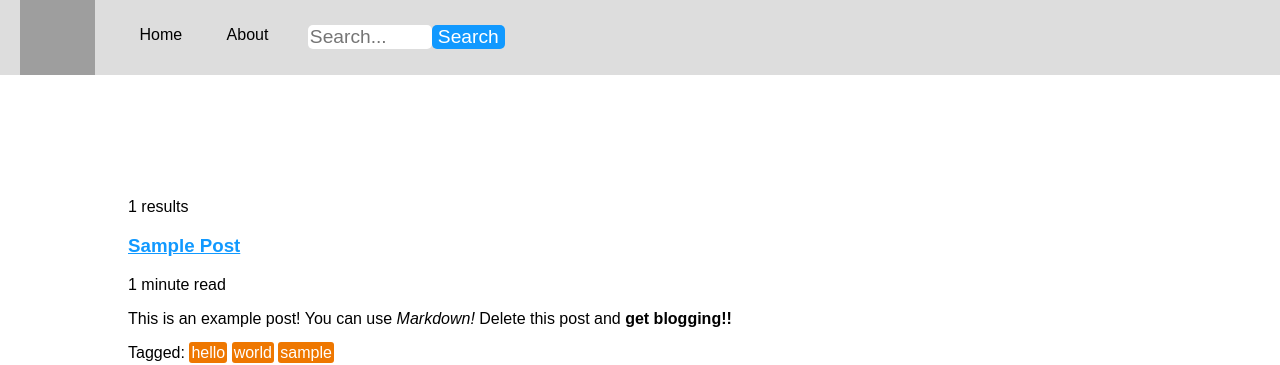
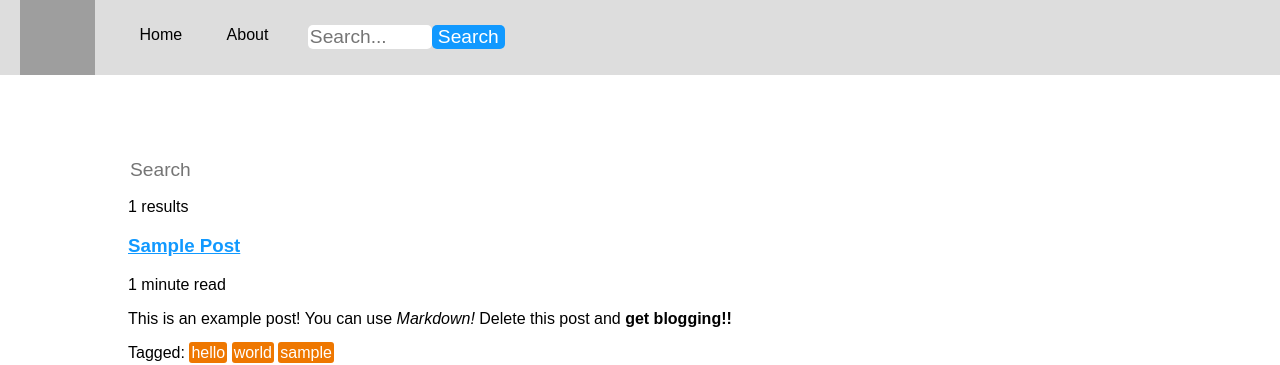
Before and after one commit to daeshu/calen, a Jekyll site: the page built from search.html, in a window 1280 px wide. Shown: the top 365 px of the page. Built offline with Jekyll 4.4.1, drawn with Linux system fonts in a browser that asks for light colours; grey boxes are pictures that could not be loaded.

Commit message:
Add placeholder to search box

```diff
--- a/search.html
+++ b/search.html
@@ -4,7 +4,7 @@ title: Search
 permalink: /search/
 hidefromnav: true
 ---
-<input type="text" id="query" oninput="q = this.value;search();">
+<input type="text" id="query" oninput="q = this.value;search();" placeholder="Search">
 <p id="status">Loading search...</p>
 {% for post in site.posts %}
   <div class="post result">
```
